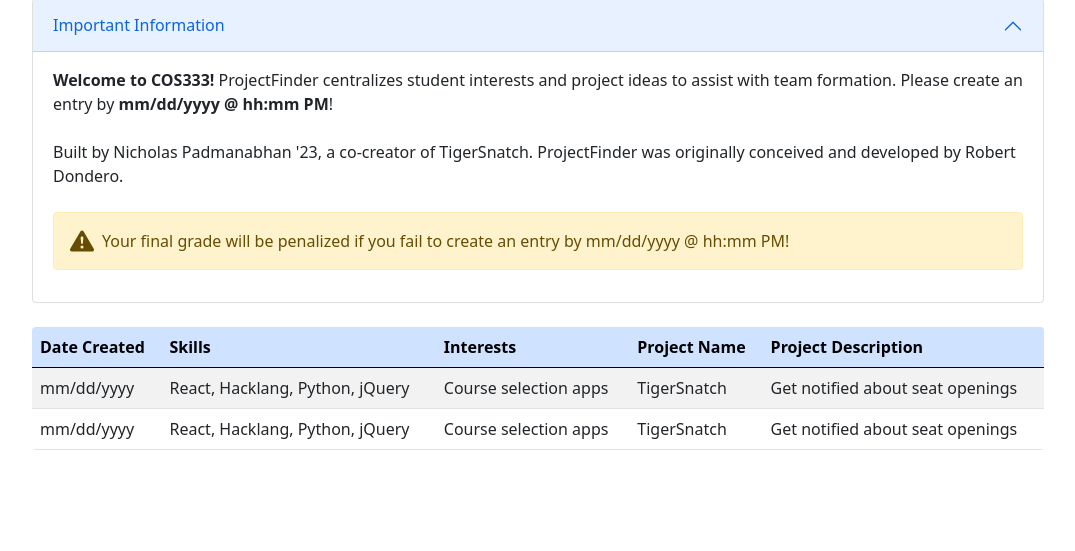
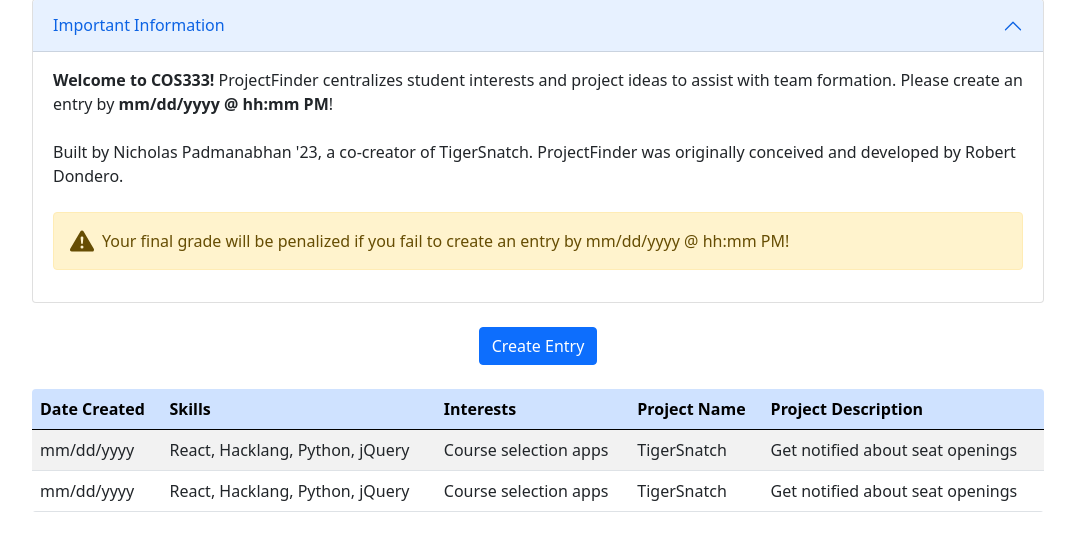
Before and after one commit to nicholaspad/ProjectFinder-Django, a Django app: template core/templates/core/index.html in a window 1280 px wide. Shown: the part 163-714 px from the top of the page, without its empty margins (102-1177 px from the left). Run offline with Django 4.2, Linux system fonts and the light colour scheme; the template is opened without the code that fills it, so the values that code supplies are empty; some libraries are stand-ins or nearby versions.

Commit message:
Create entry button

```diff
--- /dev/null
+++ b/core/templates/core/create.html
@@ -0,0 +1,4 @@
+<div class="d-flex justify-content-center">
+    <button type="button"
+            class="btn btn-primary mt-4">Create Entry</button>
+</div>
--- a/core/templates/core/index.html
+++ b/core/templates/core/index.html
@@ -3,6 +3,7 @@
 {% include "core/navbar.html" %}
 <div class="main-content-padding container-md">
     {% include "core/info.html" %}
+    {% include "core/create.html" %}
     {% include "core/table.html" %}
 </div>
 {% endblock content %}
```
